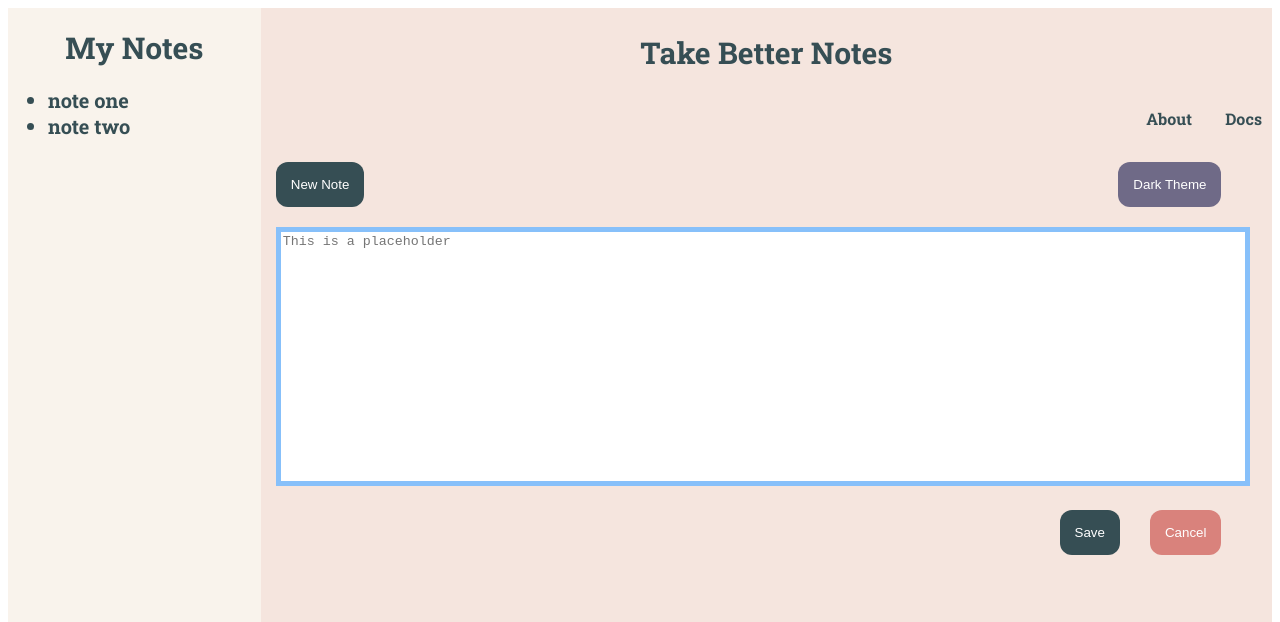
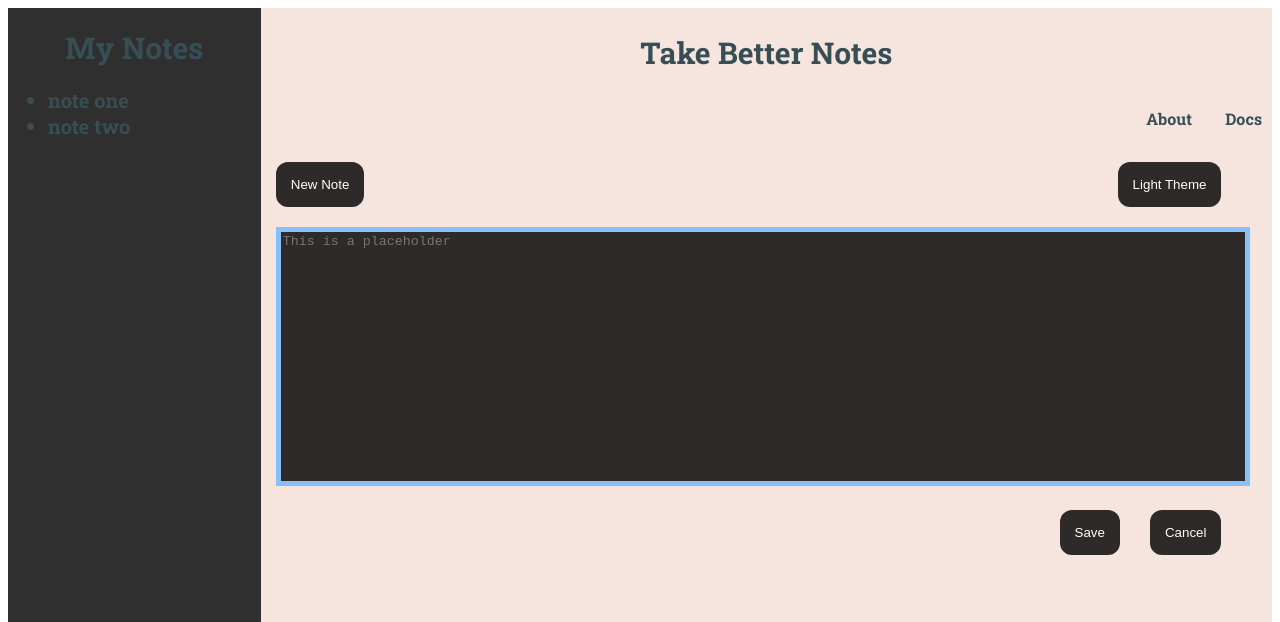
Before and after one commit to nawdar/assignment, a plain HTML site: page index.html in a window 1280 px wide. Both pictures are taken after a click on the button "Dark Theme". Shown: the top 622 px of the page. Drawn offline with Linux system fonts and the light colour scheme; files whose address does not match are found by name.

Commit message:
made dark theme button work

```diff
--- a/index.html
+++ b/index.html
@@ -8,6 +8,7 @@
       @import url("https://fonts.googleapis.com/css2?family=Roboto+Slab:wght@700&display=swap");
     </style>
     <title>NoteTaking</title>
+    <script src="scripts/script.js" defer></script>
   </head>
   <body>
     <div class="div1">
@@ -30,7 +31,7 @@
 
       <section>
         <button class="bb b1">New Note</button>
-        <button class="bb b2">Dark Theme</button>
+        <button id="DarkTheme" class="bb b2">Dark Theme</button>
       </section>
       <div class="textarea1">
         <textarea
@@ -40,7 +41,7 @@
       </div>
       <div class="buttons2">
         <button class="b b3">Save</button>
-        <button class="b b4">Cancel</button>
+        <button id="#btn" class="b b4">Cancel</button>
       </div>
       <h3>Keep In Touch</h3>
       <footer>
--- /dev/null
+++ b/scripts/script.js
@@ -0,0 +1,27 @@
+
+const ChangeTheme = document.querySelector("#DarkTheme");
+const aside = document.querySelector(".div1");
+const textArea = document.querySelector("textarea");
+const button = document.querySelectorAll("button");
+
+
+function darkTheme () {
+    aside.classList.toggle("DarkTheme");
+    textArea.classList.toggle("DarkTheme");
+    for(let item of button) {
+        item.classList.toggle("DarkTheme");
+    }
+
+
+}
+ChangeTheme.addEventListener('click', darkTheme);
+
+
+const changeText = () => {
+    if (ChangeTheme.textContent === "Dark Theme") {
+        ChangeTheme.textContent = "Light Theme";
+    } else if (ChangeTheme.textContent === "Light Theme") {
+        ChangeTheme.textContent = "Dark Theme";
+    }
+  };
+  ChangeTheme.addEventListener("click", changeText);
--- a/stylesheets/stylesheet.css
+++ b/stylesheets/stylesheet.css
@@ -249,3 +249,7 @@ footer {
 
 
   }
+
+.DarkTheme {
+  background-color: rgba(3, 3, 3, 0.823);
+}
```
